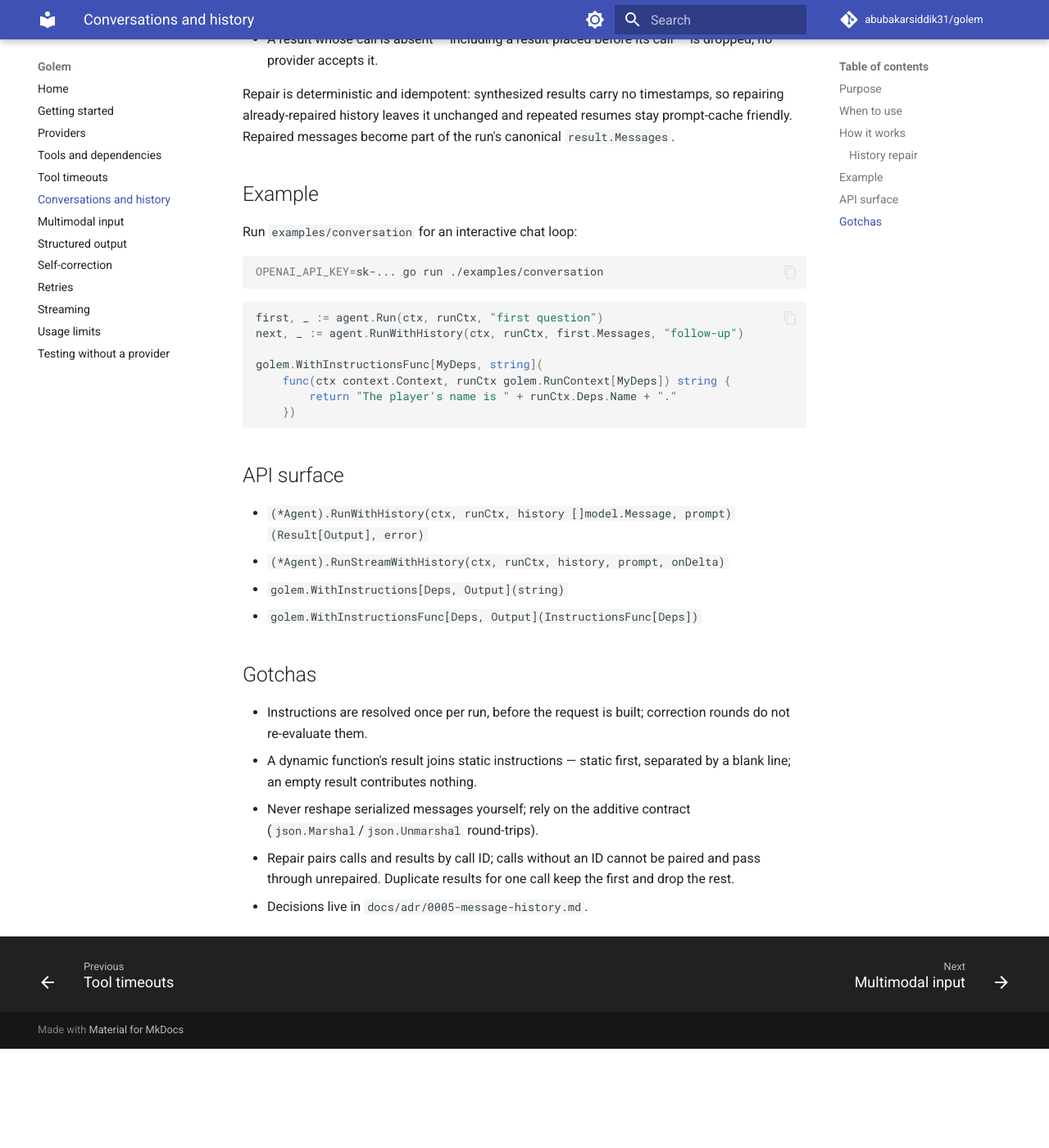
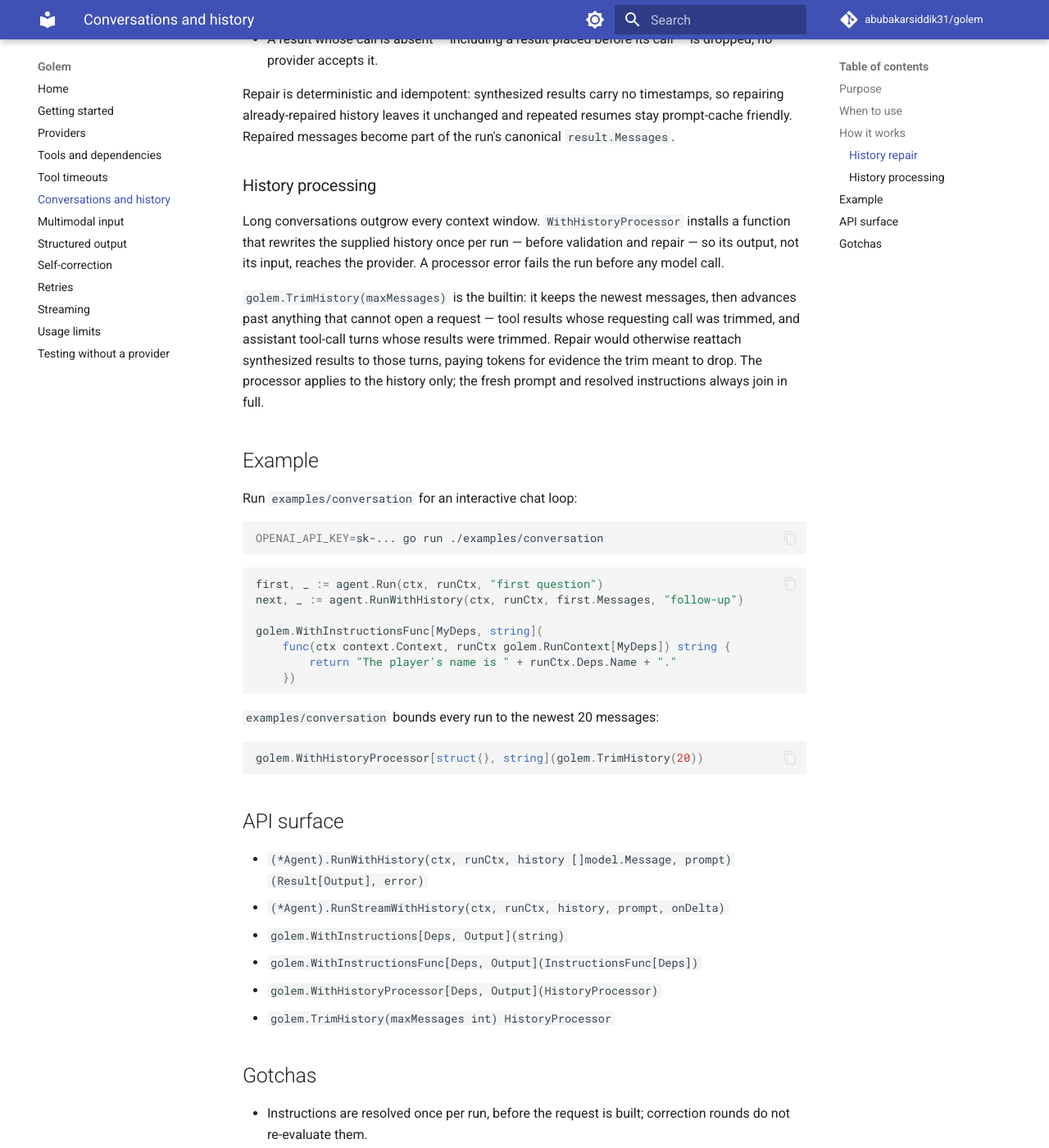
Before and after one commit to abubakarsiddik31/golem, an MkDocs documentation site: the page built from docs/guides/conversations-and-history.md, in a window 1280 px wide and 1400 px high, scrolled down 972 px. Shown: the whole window at 82% size. Built offline with MkDocs 1.6.1 and Material for MkDocs 9.7.7, drawn with Linux system fonts in a browser that asks for light colours; comment, search, counter and statistics services are not loaded; before the commit the page ends 2251 px from its top, so only the background shows below that; some of the changed text lies outside the part shown.

Commit message:
docs: document history trimming, fallback models, and usage bounds
The conversations guide gains the history-processing contract and the
TrimHistory boundary rules, the retries guide explains fallback as a
layer distinct from retrying, and the usage-limits guide covers the
request and tool-call dimensions. examples/fallback demonstrates a
primary model with a backup under a request bound, and
examples/conversation now bounds its history with TrimHistory.

````diff
--- a/docs/guides/conversations-and-history.md
+++ b/docs/guides/conversations-and-history.md
@@ -45,6 +45,21 @@ timestamps, so repairing already-repaired history leaves it unchanged and
 repeated resumes stay prompt-cache friendly. Repaired messages become part
 of the run's canonical `result.Messages`.
 
+### History processing
+
+Long conversations outgrow every context window. `WithHistoryProcessor`
+installs a function that rewrites the supplied history once per run —
+before validation and repair — so its output, not its input, reaches the
+provider. A processor error fails the run before any model call.
+
+`golem.TrimHistory(maxMessages)` is the builtin: it keeps the newest
+messages, then advances past anything that cannot open a request — tool
+results whose requesting call was trimmed, and assistant tool-call turns
+whose results were trimmed. Repair would otherwise reattach synthesized
+results to those turns, paying tokens for evidence the trim meant to
+drop. The processor applies to the history only; the fresh prompt and
+resolved instructions always join in full.
+
 ## Example
 
 Run `examples/conversation` for an interactive chat loop:
@@ -63,12 +78,20 @@ golem.WithInstructionsFunc[MyDeps, string](
     })
 ```
 
+`examples/conversation` bounds every run to the newest 20 messages:
+
+```go
+golem.WithHistoryProcessor[struct{}, string](golem.TrimHistory(20))
+```
+
 ## API surface
 
 - `(*Agent).RunWithHistory(ctx, runCtx, history []model.Message, prompt) (Result[Output], error)`
 - `(*Agent).RunStreamWithHistory(ctx, runCtx, history, prompt, onDelta)`
 - `golem.WithInstructions[Deps, Output](string)`
 - `golem.WithInstructionsFunc[Deps, Output](InstructionsFunc[Deps])`
+- `golem.WithHistoryProcessor[Deps, Output](HistoryProcessor)`
+- `golem.TrimHistory(maxMessages int) HistoryProcessor`
 
 ## Gotchas
 
@@ -81,4 +104,11 @@ golem.WithInstructionsFunc[MyDeps, string](
 - Repair pairs calls and results by call ID; calls without an ID cannot
   be paired and pass through unrepaired. Duplicate results for one call
   keep the first and drop the rest.
+- The history processor runs on exactly what the caller supplies and
+  once per run: nothing re-runs it, so a summarizing processor cannot
+  build on its own earlier output within one run.
+- `TrimHistory` returns short histories unchanged — the boundary rule
+  applies only when a cut actually happens — and fails the run when a
+  cut leaves nothing that can open a request, such as a history of only
+  tool results.
 - Decisions live in `docs/adr/0005-message-history.md`.
````
Also changed, not shown: README.md (+4 -3 lines), docs/guides/index.md (+3 -3 lines), docs/guides/retries.md (+28 -1 lines), docs/guides/usage-limits.md (+14 -6 lines), 2 other files.
